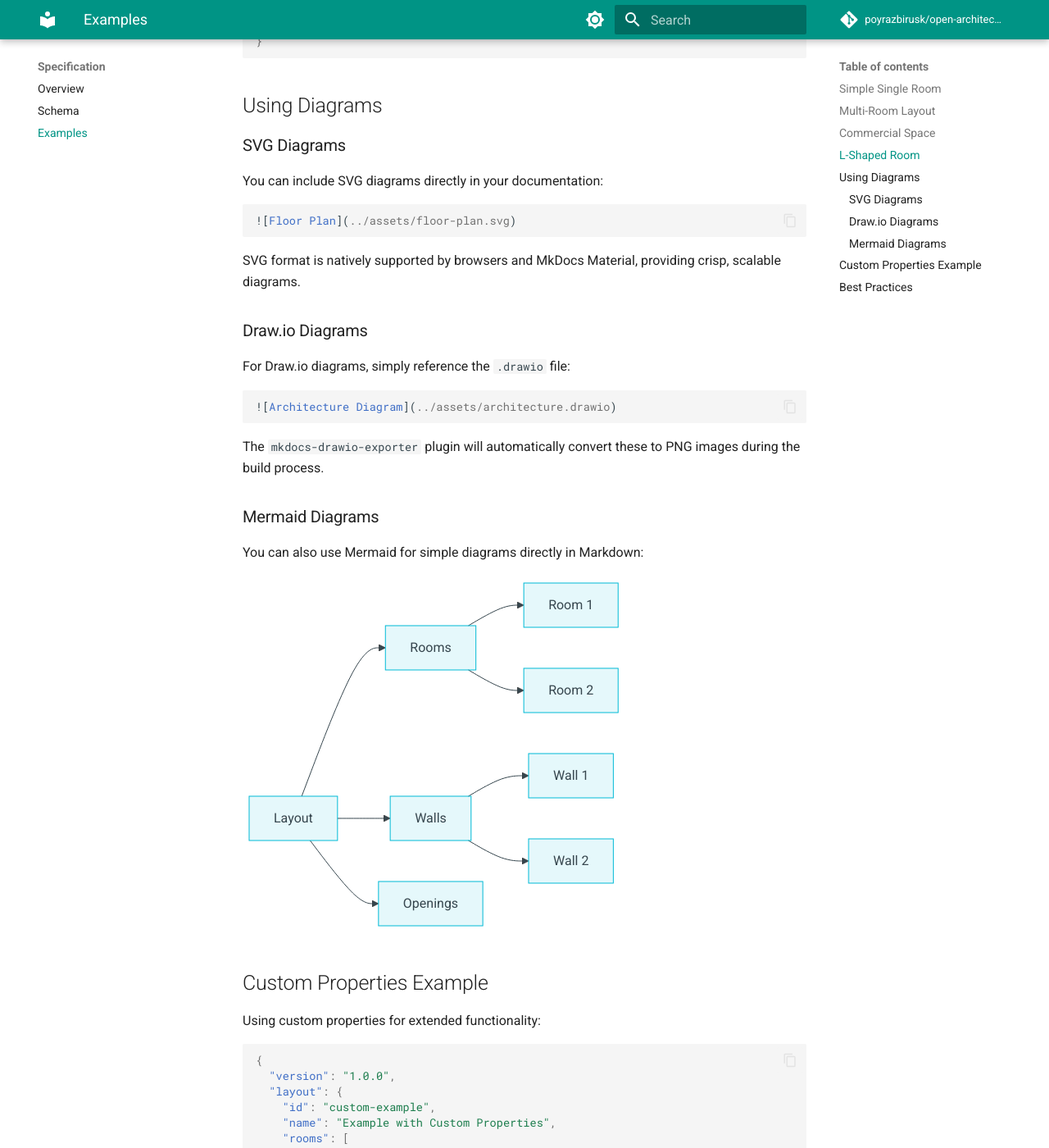
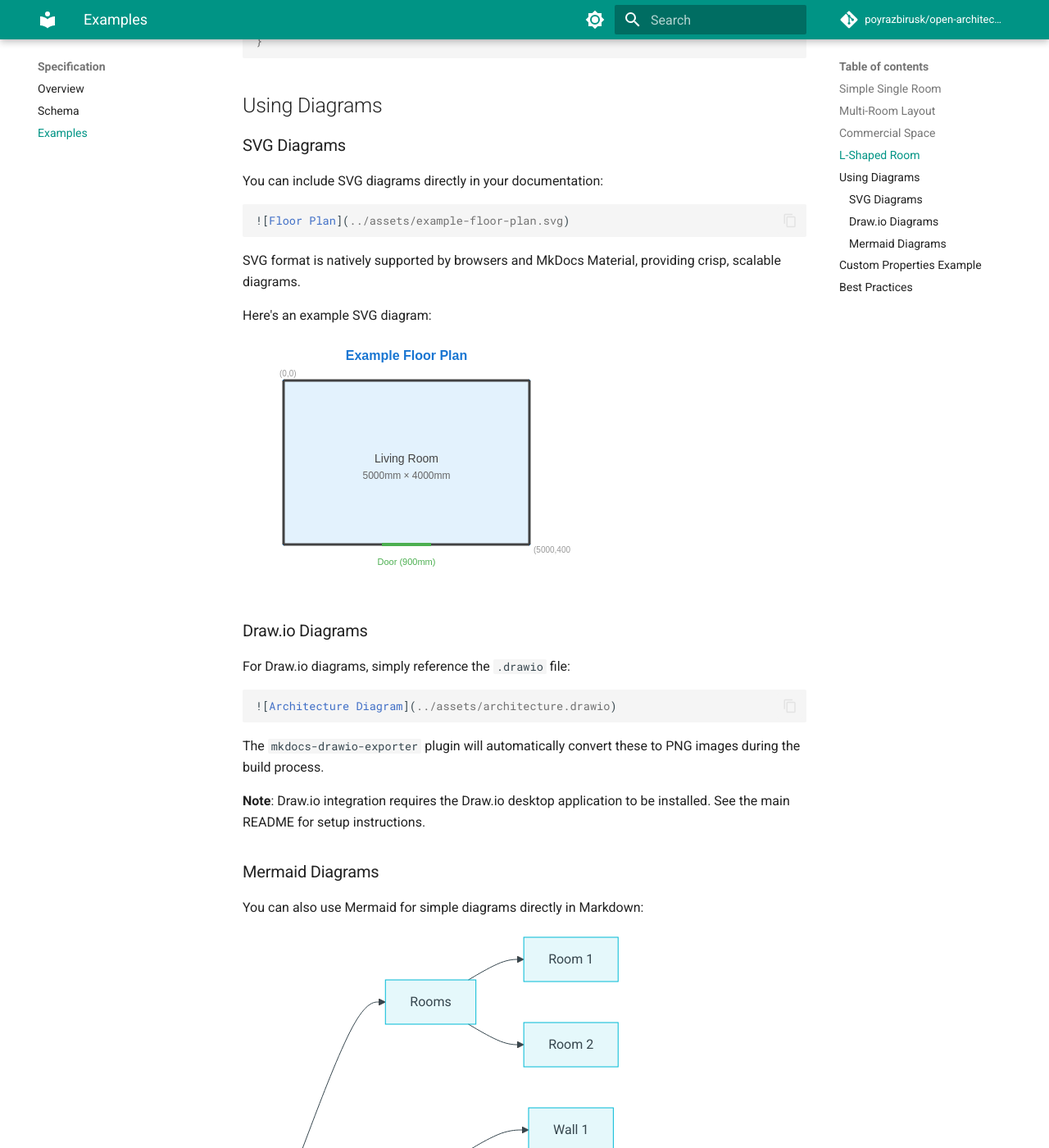
Before and after one commit to poyrazbirusk/open-architecture-standards, an MkDocs documentation site: the page built from docs/specification/examples.md, in a window 1280 px wide and 1400 px high, scrolled down 5098 px. Shown: the whole window at 82% size. Built offline with MkDocs 1.6.1 and Material for MkDocs 9.7.7, drawn with Linux system fonts in a browser that asks for light colours; comment, search, counter and statistics services are not loaded.

Commit message:
Fix version inconsistency and add assets directory with example SVG
Co-authored-by: poyrazbirusk <226087247+poyrazbirusk@users.noreply.github.com>

````diff
--- a/docs/specification/examples.md
+++ b/docs/specification/examples.md
@@ -263,10 +263,14 @@ An example showing a non-rectangular room:
 You can include SVG diagrams directly in your documentation:
 
 ```markdown
-![Floor Plan](../assets/floor-plan.svg)
+![Floor Plan](../assets/example-floor-plan.svg)
 ```
 
 SVG format is natively supported by browsers and MkDocs Material, providing crisp, scalable diagrams.
+
+Here's an example SVG diagram:
+
+![Example Floor Plan](../assets/example-floor-plan.svg)
 
 ### Draw.io Diagrams
 
@@ -277,6 +281,8 @@ For Draw.io diagrams, simply reference the `.drawio` file:
 ```
 
 The `mkdocs-drawio-exporter` plugin will automatically convert these to PNG images during the build process.
+
+**Note**: Draw.io integration requires the Draw.io desktop application to be installed. See the main README for setup instructions.
 
 ### Mermaid Diagrams
 
````
Also changed, not shown: docs/assets/README.md (added, +41 -0 lines), docs/getting-started.md (+1 -1 lines), docs/specification/overview.md (+3 -1 lines), docs/assets/example-floor-plan.svg (added).
